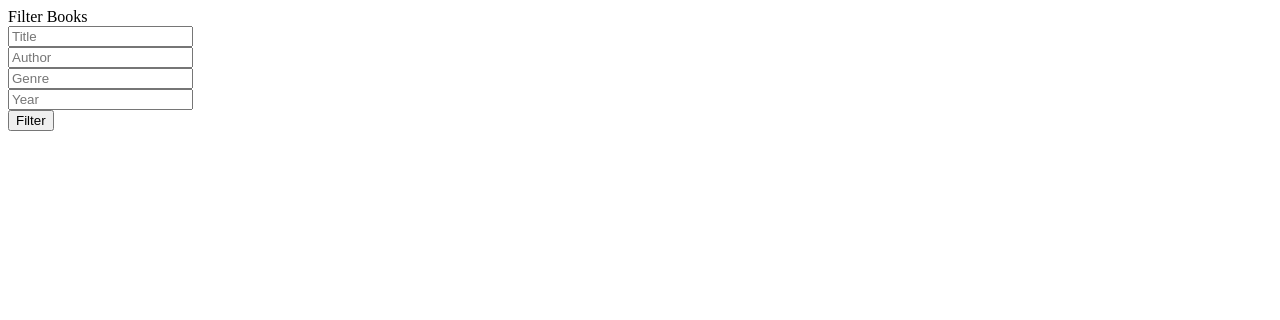
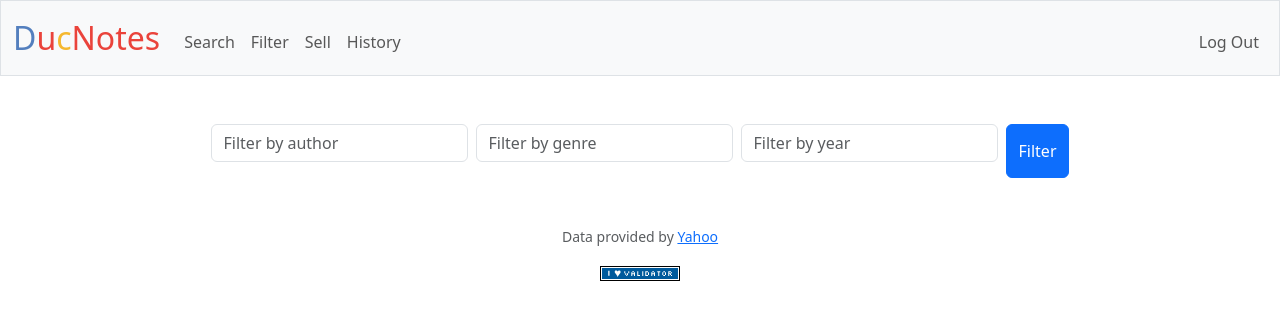
Before and after one commit to ducvotm/cs50-book-search, a Flask app: template templates/filter.html in a window 1280 px wide. Shown: the top 320 px of the page. Run offline with Flask 3, Linux system fonts and the light colour scheme; the template is opened without the code that fills it, so the values that code supplies are empty; a user stored in the database is signed in; some libraries are stand-ins or nearby versions.

Commit message:
Complete filter function

```diff
--- a/app.py
+++ b/app.py
@@ -5,13 +5,10 @@ from flask import Flask, flash, redirect, render_template, request, session, jso
 from flask_session import Session
 from werkzeug.security import check_password_hash, generate_password_hash
 
-from helpers import apology, login_required, lookup, usd, search
+from helpers import apology, login_required, lookup, usd, search, filter
 
 # Configure application
 app = Flask(__name__)
-
-#Define google books api key
-GOOGLE_BOOKS_API_KEY = "AIzaSyBhiLmrNzOyI1qLN31CINB3N-JRD6l6MQo"
 
 # Custom filter
 app.jinja_env.filters["usd"] = usd
@@ -22,8 +19,8 @@ app.config["SESSION_TYPE"] = "filesystem"
 Session(app)
 
 # Configure CS50 Library to use SQLite database
-db = SQL("sqlite:///user.db")
-
+user_db = SQL("sqlite:///user.db")
+book_db = SQL("sqlite:///book.db")
 
 @app.after_request
 def after_request(response):
@@ -63,14 +60,14 @@ def register():
             return apology("the confirmation is not match", 403)
 
         # Query database for username
-        rows = db.execute("SELECT * FROM users WHERE username = ?", request.form.get("username"))
+        rows = user_db.execute("SELECT * FROM users WHERE username = ?", request.form.get("username"))
 
         # Ensure username is not exists
         if len(rows) >= 1:
             return apology("username already exists", 403)
 
         #Insert the new user into users
-        db.execute("INSERT INTO users (username, hash) VALUES (?, ?)", request.form.get("username"), generate_password_hash(request.form.get("password")))
+        user_db.execute("INSERT INTO users (username, hash) VALUES (?, ?)", request.form.get("username"), generate_password_hash(request.form.get("password")))
 
         # Query database for username login
         #rows = db.execute("SELECT * FROM users WHERE username = ?", request.form.get("username")) ????????
@@ -119,7 +116,7 @@ def login():
             return apology("must provide password", 403)
 
         # Query database for username
-        rows = db.execute(
+        rows = user_db.execute(
             "SELECT * FROM users WHERE username = ?", request.form.get("username")
         )
 
@@ -163,17 +160,44 @@ def search_books():
     if request.method == "POST":
         data = request.form
         print(f"Received data: {data}")
-        query = data.get('q')
+        query = data.get("q")
+
         if query:
-            search_results = search(query, GOOGLE_BOOKS_API_KEY)
+            search_results = search(query)
+
             if search_results is not None:
                 print(f"Search results: {search_results}")
                 return render_template("search_results.html", search_results=search_results)
+
             return jsonify({"error": "Error fetching search results"}), 500
+
         return jsonify({"error": "No query provided"}), 400
+
     return render_template("search.html")
 
+@app.route("/filter", methods=["GET", "POST"])
+def filter_books():
+    if request.method == "POST":
+        data = request.form
+        print(f"Received data: {data}")
 
+        # Extract filter criteria from the form data
+        title = data.get("title")
+        author = data.get("author")
+        genre = data.get("genre")
+        year = data.get("year")
+
+        # Perform the filtering using the `filter` function
+        books = filter(genre=genre, author=author, published_year=year)
+
+        # Render the HTML template with the filtered results
+        if books:
+            print(f"Filtered books: {books}")
+            return render_template("filter_results.html", books=books)
+        return jsonify({"error": "No books found matching the criteria"}), 404
+
+    # For GET request, just render the filter form
+    return render_template("filter.html")
 
 @app.route("/sell", methods=["GET", "POST"])
 @login_required
--- a/helpers.py
+++ b/helpers.py
@@ -82,20 +82,24 @@ def lookup(symbol):
     except (KeyError, IndexError, requests.RequestException, ValueError):
         return None
 
-def search(query, api_key):
+#Define google books api key
+GOOGLE_BOOKS_API_KEY = "AIzaSyBhiLmrNzOyI1qLN31CINB3N-JRD6l6MQo"
+
+GOOGLE_BOOKS_API_URL = "https://www.googleapis.com/books/v1/volumes"
+
+def search(query, max_results = 10):
     """Look up books by query using Google Books API."""
 
     # Prepare API request
-    url = f"https://www.googleapis.com/books/v1/volumes"
     params = {
-        'q': query,
-        'key': api_key,
-        'maxResults': 10  # This value can be customized as needed
+        "q": query,
+        "key": GOOGLE_BOOKS_API_KEY,
+        "maxResults": max_results  # This value can be customized as needed
     }
 
     # Query API
     try:
-        response = requests.get(url, params=params)
+        response = requests.get(GOOGLE_BOOKS_API_URL, params=params)
         response.raise_for_status()
         data = response.json()
         return data.get("items", [])
@@ -103,7 +107,52 @@ def search(query, api_key):
         print(f"Error: {e}")
         return None
 
+def filter(genre=None, author=None, published_year=None, max_results=10):
+    """Filter books by genre, author, and published year using Google Books API."""
 
+    # Construct the query string based on the provided filters
+    query_parts = []
+    if genre:
+        query_parts.append(f"subject:{genre}")
+    if author:
+        query_parts.append(f"inauthor:{author}")
+    if published_year:
+        query_parts.append(f"inpublisher:{published_year}")
+    query = " ".join(query_parts).strip()
+
+    # Prepare API request
+    params = {
+        "q": query,
+        "printType": "books",
+        "maxResults": max_results,
+        "key": GOOGLE_BOOKS_API_KEY
+    }
+
+    # Query API
+    try:
+        response = requests.get(GOOGLE_BOOKS_API_URL, params=params)
+        response.raise_for_status()
+        data = response.json()
+        return extract_books(data)
+    except (requests.RequestException, ValueError) as e:
+        print(f"Error: {e}")
+        return []
+
+def extract_books(data):
+    """Extract book information from API response."""
+    if "items" not in data:
+        return []
+
+    return [
+        {
+            "title": item["volumeInfo"].get("title"),
+            "authors": item["volumeInfo"].get("authors"),
+            "publishedDate": item["volumeInfo"].get("publishedDate"),
+            "description": item["volumeInfo"].get("description"),
+            "categories": item["volumeInfo"].get("categories"),
+            "thumbnail": item["volumeInfo"].get("imageLinks", {}).get("thumbnail")
+        } for item in data["items"]
+    ]
 
 def usd(value):
     """Format value as USD."""
--- a/templates/filter.html
+++ b/templates/filter.html
@@ -1,20 +1,19 @@
+{% extends "layout.html" %}
+
 {% block title %}
     Filter Books
 {% endblock %}
 
 {% block main %}
-    <form action="/filter" method="get">
-        <div class="mb-3">
-            <input autocomplete="off" class="form-control mx-auto w-auto" name="title" placeholder="Title" type="text">
+    <form action="/filter" method="post" class="d-flex justify-content-center">
+        <div class="mb-3 me-2">
+            <input autocomplete="off" class="form-control" name="author" placeholder="Filter by author" type="text">
         </div>
-        <div class="mb-3">
-            <input autocomplete="off" class="form-control mx-auto w-auto" name="author" placeholder="Author" type="text">
+        <div class="mb-3 me-2">
+            <input autocomplete="off" class="form-control" name="genre" placeholder="Filter by genre" type="text">
         </div>
-        <div class="mb-3">
-            <input autocomplete="off" class="form-control mx-auto w-auto" name="genre" placeholder="Genre" type="text">
-        </div>
-        <div class="mb-3">
-            <input autocomplete="off" class="form-control mx-auto w-auto" name="year" placeholder="Year" type="text">
+        <div class="mb-3 me-2">
+            <input autocomplete="off" class="form-control" name="year" placeholder="Filter by year" type="text">
         </div>
         <button class="btn btn-primary" type="submit">Filter</button>
     </form>
--- a/templates/layout.html
+++ b/templates/layout.html
@@ -32,7 +32,7 @@
                     {% if session["user_id"] %}
                         <ul class="navbar-nav me-auto mt-2">
                             <li class="nav-item"><a class="nav-link" href="/search">Search</a></li>
-                            <li class="nav-item"><a class="nav-link" href="/buy">Buy</a></li>
+                            <li class="nav-item"><a class="nav-link" href="/filter">Filter</a></li>
                             <li class="nav-item"><a class="nav-link" href="/sell">Sell</a></li>
                             <li class="nav-item"><a class="nav-link" href="/history">History</a></li>
                         </ul>
--- a/templates/search_results.html
+++ b/templates/search_results.html
@@ -19,9 +19,9 @@
             <li class="list-group-item">
 
                 {% if book.volumeInfo.imageLinks %}
-                <img src="{{ book.volumeInfo.imageLinks.thumbnail }}" alt="Book cover" style="float: left; margin-right: 10px;">
+                    <img src="{{ book.volumeInfo.imageLinks.thumbnail }}" alt="Book cover" style="float: left; margin-right: 10px;">
                 {% else %}
-                <img src="/static/default_cover.jpg" alt="Default cover" style="float: left; margin-right: 10px;">
+                <img src="/static/default_cover.jpg" alt="Default cover" style="float: left; margin-right: 10px; width: 100px; height: auto; object-fit: contain;">
                 {% endif %}
 
                 <h2>{{ book.volumeInfo.title }}</h2>
```
Also changed, not shown: templates/filter_results.html (+58 -0 lines), 4 other files.
